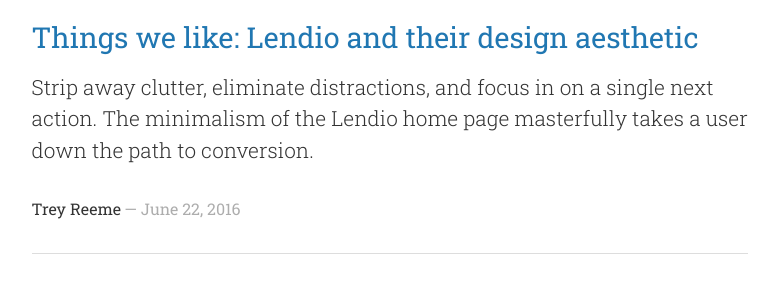
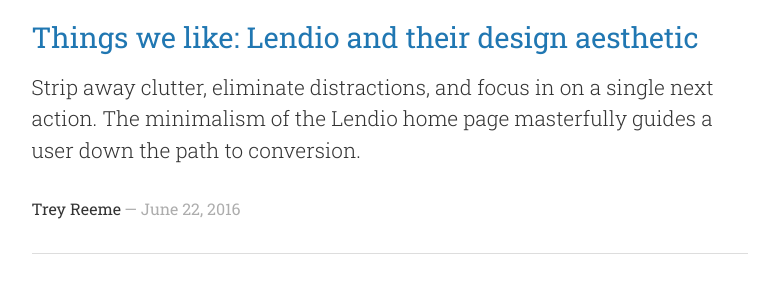
Before and after one commit to opensourcecu/opensourcecu.github.io, a Jekyll site: the page built from index.html, in a window 1280 px wide and 900 px high, scrolled down 497 px. Shown: the part 187-477 px from the top of the window, without its empty margins (250-1029 px from the left). Built offline with Jekyll 4.4.1, drawn with Linux system fonts in a browser that asks for light colours; nearby versions of some CDN libraries; some web fonts are replaced; the list of posts is cut into pages by our own code; comment, search, counter and statistics services are not loaded.

Commit message:
Changed verbiage in excerpt and post

```diff
--- a/_posts/2016-06-22-lendio.md
+++ b/_posts/2016-06-22-lendio.md
@@ -2,7 +2,7 @@
 
 layout: post
 title: "Things we like: Lendio and their design aesthetic"
-excerpt: Strip away clutter, eliminate distractions, and focus in on a single next action. The minimalism of the Lendio home page masterfully takes a user down the path to conversion.
+excerpt: Strip away clutter, eliminate distractions, and focus in on a single next action. The minimalism of the Lendio home page masterfully guides a user down the path to conversion.
 legacy: false
 draft: false
 author:
@@ -12,7 +12,7 @@
   image: authors/trey.png
 ---
 
-Strip away clutter, eliminate distractions, and focus in on a single next action: the minimalism of the [Lendio](https://www.lendio.com) homepage masterfully takes a user down the path to conversion.
+Strip away clutter, eliminate distractions, and focus in on a single next action: the minimalism of the [Lendio](https://www.lendio.com) homepage masterfully guides a user down the path to conversion.
 
  ![Lendio homepage view](/images/lendio.png)
 
```
